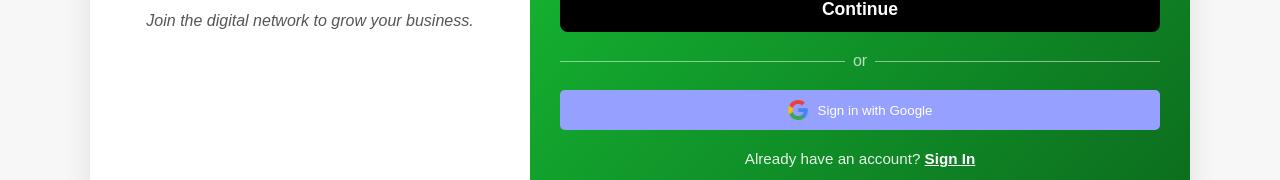
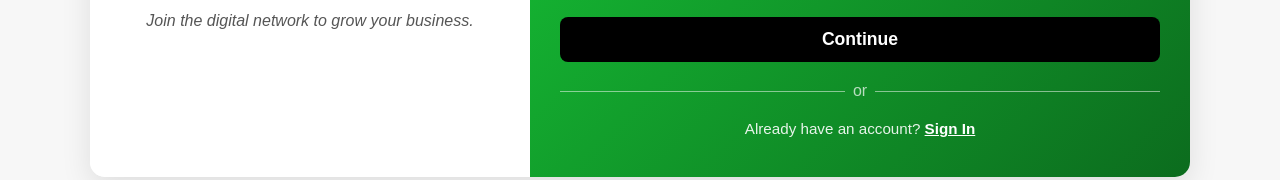
Before and after one commit to SanithiTW/MedicareFE, a React (Vite) app: page /register-pharmacy in a window 1280 px wide. Shown: the part 524-704 px from the top of the page. Built offline with nearby package versions, Linux system fonts and the light colour scheme.

Commit message:
Changed Patient registration page button to register and remove dign in with google in pharmacy registration page

```diff
--- a/src/RegistrationPage/PatientRegistrationPage.jsx
+++ b/src/RegistrationPage/PatientRegistrationPage.jsx
@@ -79,7 +79,7 @@ const PatientRegistrationPage = () => {
                         </div>
 
                         <button type="submit" className="register-btn primary-btn" style={{ marginTop: '20px' }}>
-                            Continue
+                            Register
                         </button>
 
                         <div className="separator">
--- a/src/RegistrationPage/PharmacyRegistrationPage.jsx
+++ b/src/RegistrationPage/PharmacyRegistrationPage.jsx
@@ -5,7 +5,7 @@ import { useNavigate } from 'react-router-dom';
 import Logo from '../assets/Logo.jpeg';
 import RegistrationImage from '../assets/registration_img.png';
 import '../RegistrationFormsCommon.css';
-import GoogleIcon from '../assets/google.png';
+
 
 
 const PharmacyRegistrationPage = () => {
@@ -79,10 +79,7 @@ const PharmacyRegistrationPage = () => {
                             <span>or</span>
                         </div>
 
-                    <button type="button" className="google-sign-in">
-                        <img src={GoogleIcon} alt="Google" />
-                        Sign in with Google
-                    </button>
+
 
                         <p className="login-link">
                             Already have an account? <span onClick={() => navigate('/login')}>Sign In</span>
```
